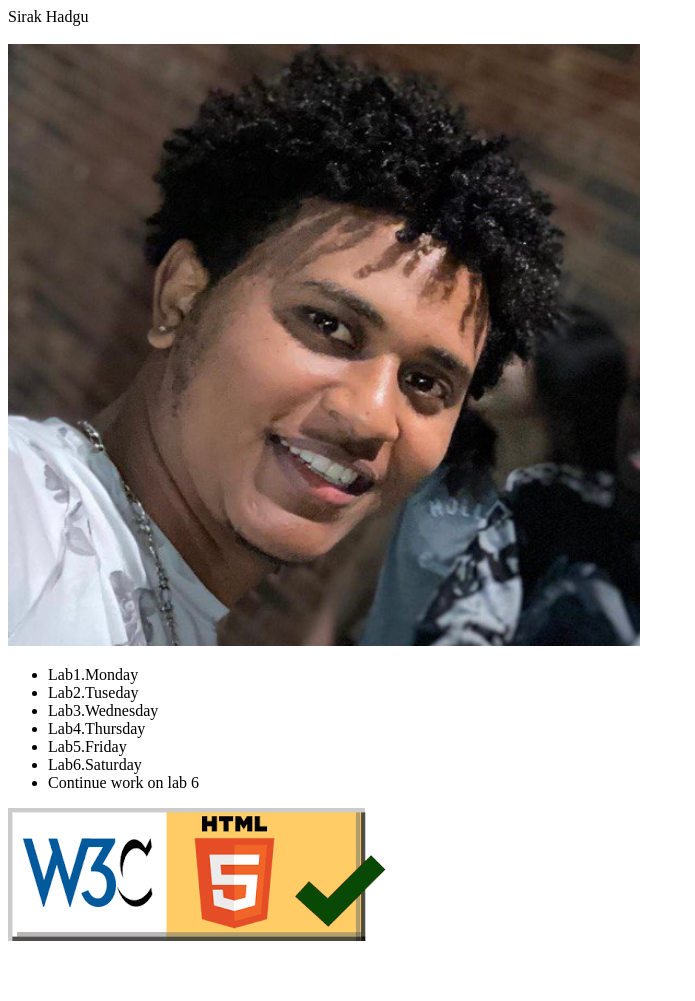
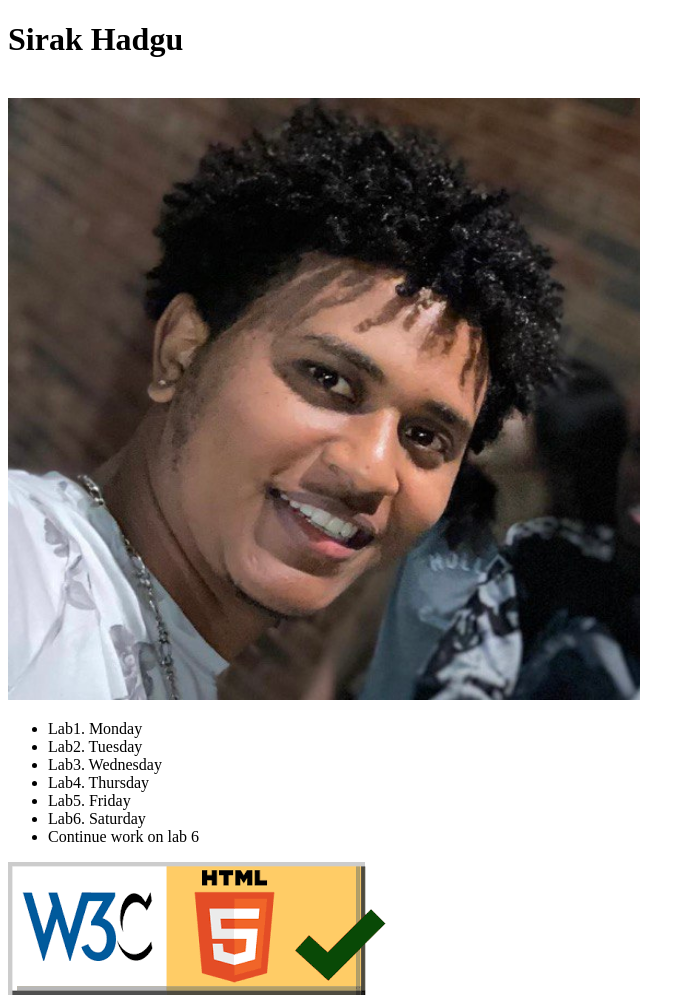
Before and after one commit to Ghanitu/Wap.githup.io, a plain HTML site: page lab1/index.html/index.html in a window 1280 px wide. Shown: the whole page, without its empty margins (0-695 px from the left). Before the commit the page ends 953 px from the top, so only its background shows below. Drawn offline with Linux system fonts and the light colour scheme.

Commit message:
Add files via upload

```diff
--- a/lab1/index.html/index.html
+++ b/lab1/index.html/index.html
@@ -8,24 +8,20 @@
     <title>My Website</title>
 </head>
 <body>
-    <div> Sirak Hadgu</div>
+    <h1>Sirak Hadgu</h1>
     <br>
-   <img src="./sirak.jpg"  width="50%" height="50%"/>
+    <img src="./sirak.jpg" width="50%" height="50%" alt="Sirak Hadgu">
     <br>
     <ul>
-</html>
-  <li>Lab1.Monday</li>
-  <li>Lab2.Tuseday</li>
-  <li>Lab3.Wednesday</li>
-  <li>Lab4.Thursday</li>
-  <li>Lab5.Friday</li>
-  <li>Lab6.Saturday</li>
+        <li>Lab1. Monday</li>
+        <li>Lab2. Tuesday</li>
+        <li>Lab3. Wednesday</li>
+        <li>Lab4. Thursday</li>
+        <li>Lab5. Friday</li>
+        <li>Lab6. Saturday</li>
         <li>Continue work on lab 6</li>
     </ul>
-<a
-href="https%3A%2F%2Ftinaxing2012.github.io%2Fwap.github.io%2F"
-
->
+    <a href="https://tinaxing2012.github.io/wap.github.io/">
         <img src="Html checker.png" alt="html validator"/>
     </a>
 </body>
```
Lines whose indentation alone changed are shown as unchanged.
